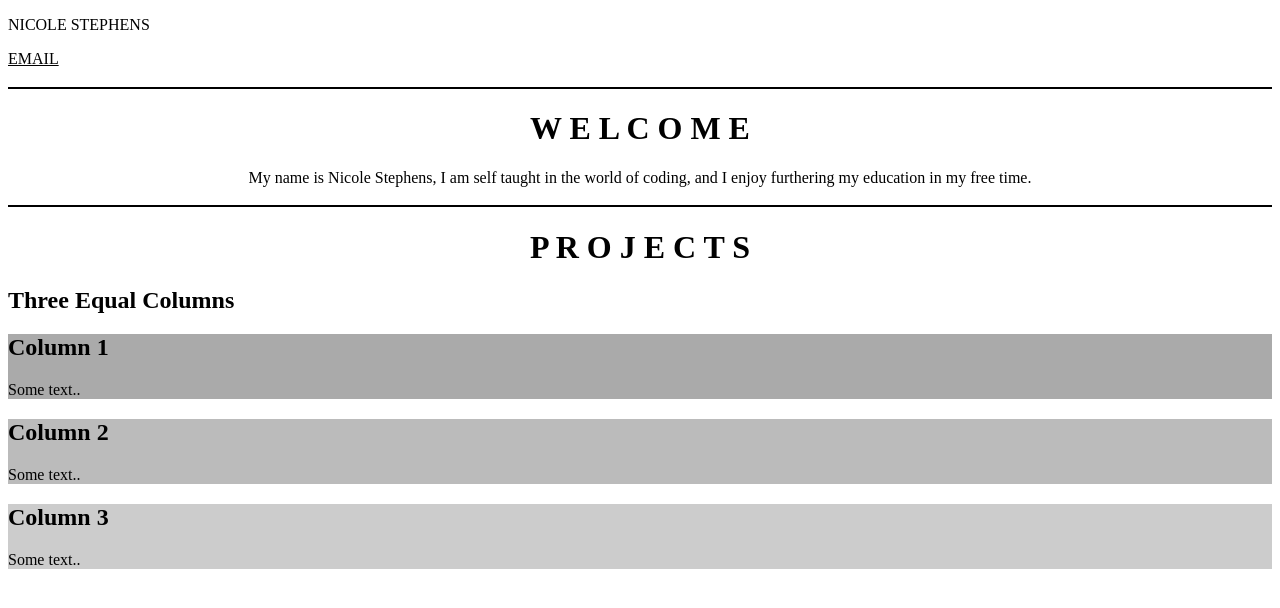
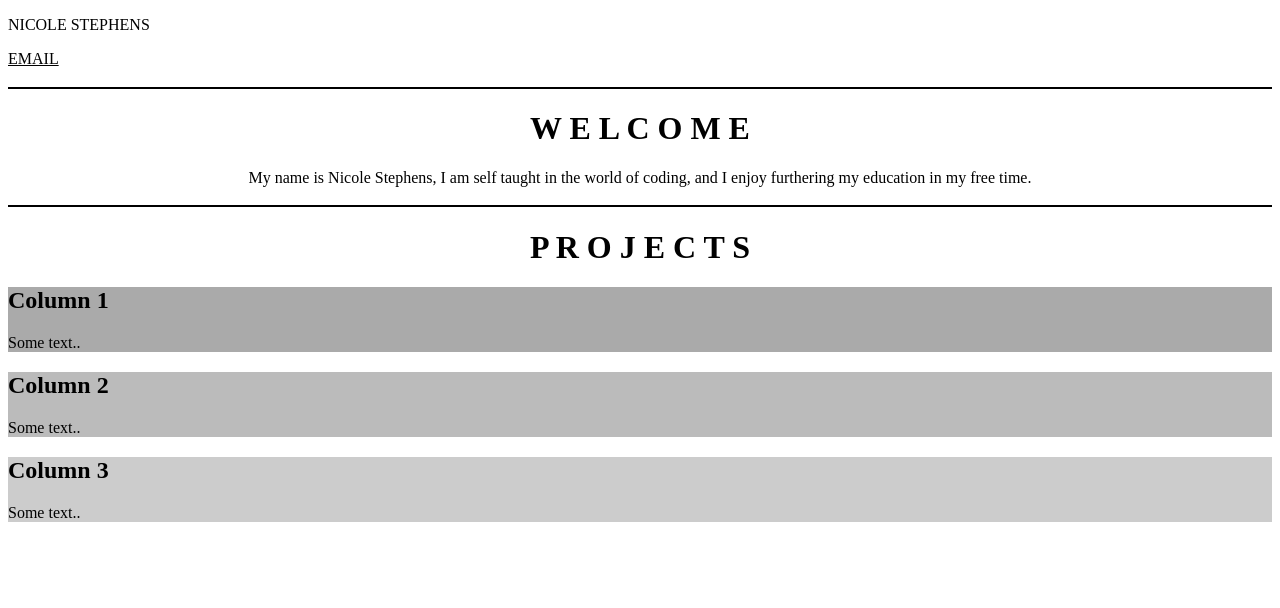
Before and after one commit to nicolestephens/Nickel, a plain HTML site: page index.htm in a window 1280 px wide. Drawn offline with Linux system fonts and the light colour scheme.

Commit message:
Update index.htm

```diff
--- a/index.htm
+++ b/index.htm
@@ -39,7 +39,6 @@
 </head>
 <body>
 
-<h2>Three Equal Columns</h2>
 
 <div class="row">
   <div class="column" style="background-color:#aaa;">
```
